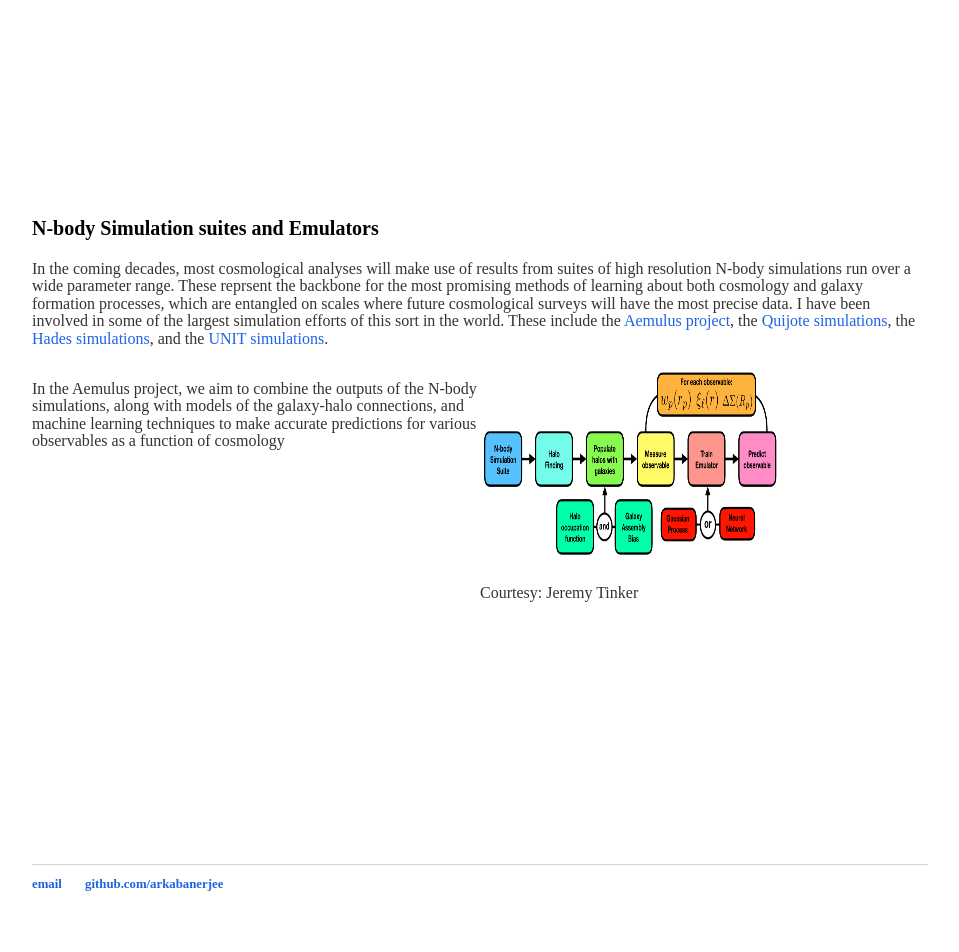
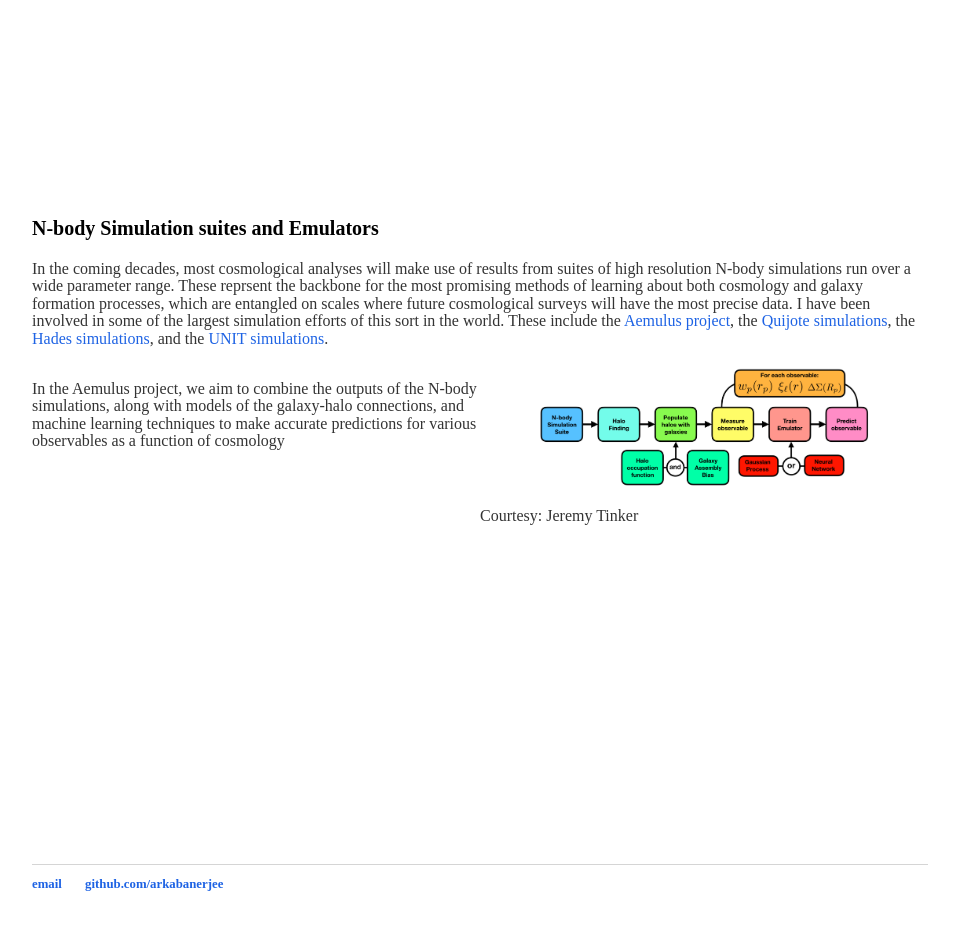
Before and after one commit to arkabanerjee/arkabanerjee.github.io, a Jekyll site: the page built from research/index.html, in a window 1280 px wide. Shown: the part 2051-3003 px from the top of the page, without its empty margins (160-1119 px from the left). Built offline with Jekyll 4.4.1, drawn with Linux system fonts in a browser that asks for light colours.

Commit message:
SIDM added

```diff
--- a/css/main.css
+++ b/css/main.css
@@ -54,3 +54,10 @@ ul.posts li {
     margin-right: auto;
     width: 50%;
   }
+
+.center2 {
+    display: block;
+    margin-left: auto;
+    margin-right: auto;
+    width: 75%;
+  }
--- a/research/index.html
+++ b/research/index.html
@@ -49,7 +49,7 @@ title: Research
             <p>In the Aemulus project, we aim to combine the outputs of the N-body simulations, along with models of the galaxy-halo connections, and machine learning techniques to make accurate predictions for various observables as a function of cosmology </p>
         </div>
         <div style="margin-left: 50%; height: 500px;">
-            <img src="flowchart.png"  width="300" height="200">
+            <img src="flowchart.png"  class='center2'>
             <p>Courtesy: Jeremy Tinker</p>
         </div>
     </div>
```
